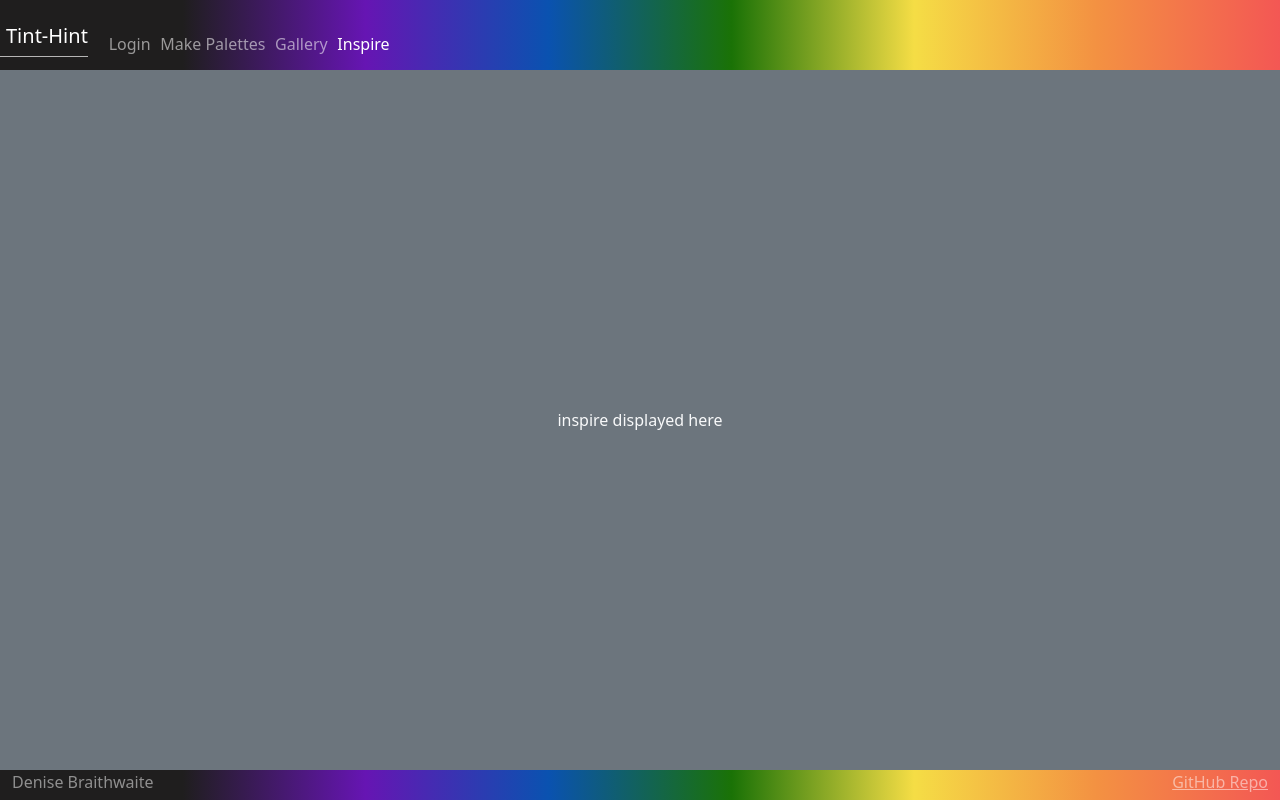
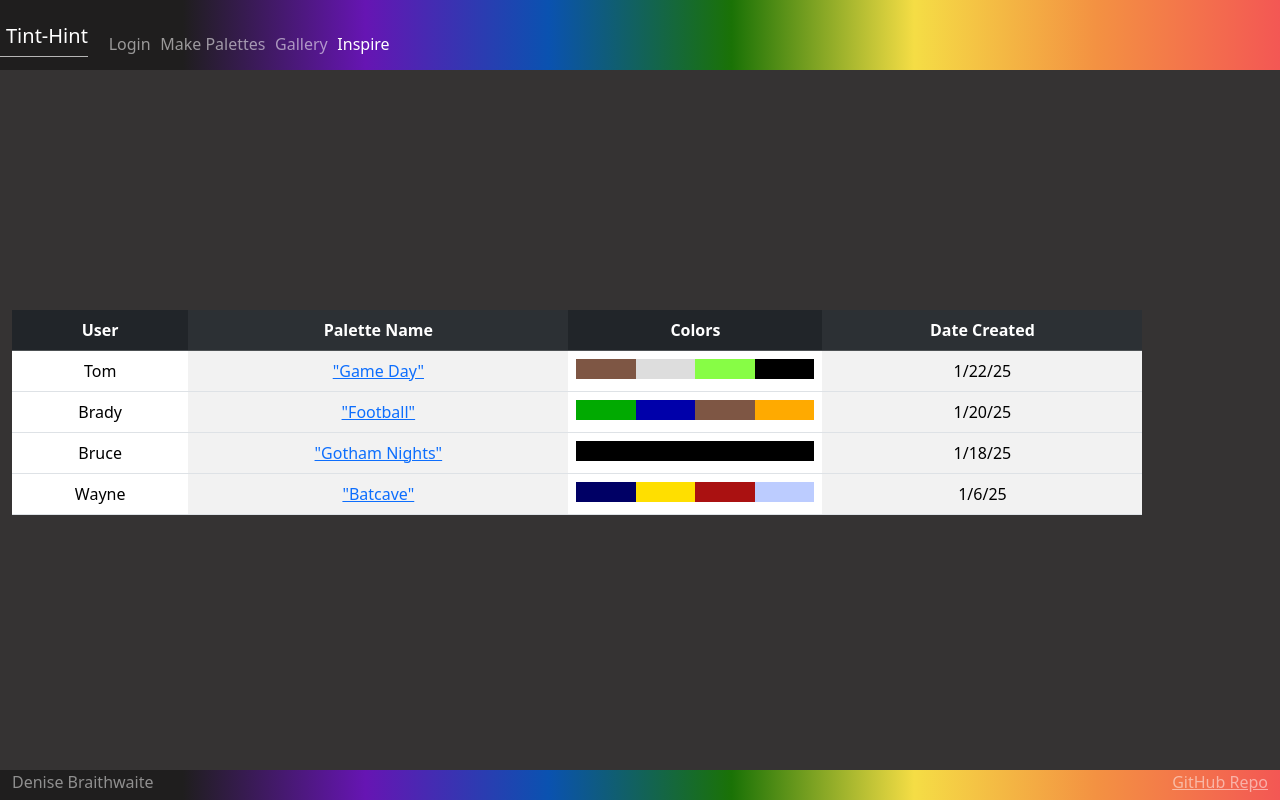
Before and after one commit to denise-b076/startup, a React (Vite) app: page /inspire in a window 1280 px wide. Built offline with nearby package versions, Linux system fonts and the light colour scheme.

Commit message:
transferred all other .html files to .jsx

```diff
--- a/src/gallery/gallery.jsx
+++ b/src/gallery/gallery.jsx
@@ -1,9 +1,56 @@
 import React from 'react';
+import './gallery.css';
 
 export function Gallery() {
   return (
-    <main className='container-fluid bg-secondary text-center'>
-      <div>gallery displayed here</div>
+    <main className="container-fluid text-center">
+        <table id="gallery_table" className="table table-striped-columns">
+            <thead className="table-dark">
+                <tr>
+                    <th><b>Palette Name</b></th>
+                    <th><b>Colors</b></th>
+                    <th><b>Date Created</b></th>
+                </tr>
+            </thead>
+            <tbody>
+                <tr>
+                    <td><a href="palette_maker.html">"Clown Culture"</a></td>
+                    <td className="color_data">
+                        <div className="color_palette">
+                            <div id="color_one" className="gallery_color"></div>
+                            <div id="color_two" className="gallery_color"></div>
+                            <div id="color_three" className="gallery_color"></div>
+                            <div id="color_four" className="gallery_color"></div>
+                        </div>
+                    </td>
+                    <td>1/25/25</td>
+                </tr>
+                <tr>
+                    <td><a href="palette_maker.html">"Emerald City"</a></td>
+                    <td className="color_data">
+                        <div className="color_palette">
+                            <div id="color_five" className="gallery_color"></div>
+                            <div id="color_six" className="gallery_color"></div>
+                            <div id="color_seven" className="gallery_color"></div>
+                            <div id="color_eight" className="gallery_color"></div>
+                        </div>
+                    </td>
+                    <td>12/25/24</td>
+                </tr>
+                <tr>
+                    <td><a href="palette_maker.html">"Bluesky"</a></td>
+                    <td className="color_data">
+                        <div className="color_palette">
+                            <div id="color_nine" className="gallery_color"></div>
+                            <div id="color_ten" className="gallery_color"></div>
+                            <div id="color_eleven" className="gallery_color"></div>
+                            <div id="color_twelve" className="gallery_color"></div>
+                        </div>
+                    </td>
+                    <td>11/12/24</td>
+                </tr>
+            </tbody>
+        </table>
     </main>
   );
 }
--- a/src/inspire/inspire.jsx
+++ b/src/inspire/inspire.jsx
@@ -1,9 +1,73 @@
 import React from 'react';
+import "./inspire.css";
 
 export function Inspire() {
   return (
-    <main className='container-fluid bg-secondary text-center'>
-      <div>inspire displayed here</div>
+    <main className="container-fluid text-center">
+        <table id="inspire_table" className="table table-striped-columns">
+            <thead className="table-dark">
+            <tr>
+                <th><b>User</b></th>
+                <th><b>Palette Name</b></th>
+                <th><b>Colors</b></th>
+                <th><b>Date Created</b></th>
+            </tr>
+            </thead>
+            <tbody>
+                <tr>
+                    <td>Tom</td>
+                    <td><a href="palette_maker.html">"Game Day"</a></td>
+                    <td className="color_data">
+                        <div className="color_palette">
+                            <div id="color_one" className="inspire_color"></div>
+                            <div id="color_two" className="inspire_color"></div>
+                            <div id="color_three" className="inspire_color"></div>
+                            <div id="color_four" className="inspire_color"></div>
+                        </div>
+                    </td>
+                    <td>1/22/25</td>
+                </tr>
+                <tr>
+                    <td>Brady</td>
+                    <td><a href="palette_maker.html">"Football"</a></td>
+                    <td className="color_data">
+                        <div className="color_palette">
+                            <div id="color_five" className="inspire_color"></div>
+                            <div id="color_six" className="inspire_color"></div>
+                            <div id="color_seven" className="inspire_color"></div>
+                            <div id="color_eight" className="inspire_color"></div>
+                        </div>
+                    </td>
+                    <td>1/20/25</td>
+                </tr>
+                <tr>
+                    <td>Bruce</td>
+                    <td><a href="palette_maker.html">"Gotham Nights"</a></td>
+                    <td className="color_data">
+                        <div className="color_palette">
+                            <div id="color_nine" className="inspire_color"></div>
+                            <div id="color_ten" className="inspire_color"></div>
+                            <div id="color_eleven" className="inspire_color"></div>
+                            <div id="color_twelve" className="inspire_color"></div>
+                        </div>
+                    </td>
+                    <td>1/18/25</td>
+                </tr>
+                <tr>
+                    <td>Wayne</td>
+                    <td><a href="palette_maker.html">"Batcave"</a></td>
+                    <td className="color_data">
+                        <div className="color_palette">
+                            <div id="color_thirteen" className="inspire_color"></div>
+                            <div id="color_fourteen" className="inspire_color"></div>
+                            <div id="color_fifteen" className="inspire_color"></div>
+                            <div id="color_sixteen" className="inspire_color"></div>
+                        </div>
+                    </td>
+                    <td>1/6/25</td>
+                </tr>
+            </tbody>
+        </table>
     </main>
   );
 }
--- a/src/palette_maker/palette_maker.jsx
+++ b/src/palette_maker/palette_maker.jsx
@@ -1,9 +1,71 @@
 import React from 'react';
+import "./palette_maker.css";
 
 export function Palette() {
   return (
-    <main className='container-fluid bg-secondary text-center'>
-      <div>palette maker displayed here</div>
+    <main className="palette_main">
+        <div className="users">
+            Hello
+            <span className="user-name"> Place Holder</span>
+        </div>
+        <div className="content">
+            <div className="palette_table">
+                <div id="color_one" className="colors">
+                    <div className="color_info">
+                        <button id="unlock" className="btn btn-secondary">
+                            <span>🔓</span>
+                        </button>
+                        <div className="color_name">
+                            <span className="color_hex">#ff0000</span>
+                        </div>
+                    </div>
+                </div>
+                <div id="color_two" className="colors">
+                    <div className="color_info">
+                        <button id="unlock" className="btn btn-secondary">
+                            <span>🔓</span>
+                        </button>
+                        <div className="color_name">
+                            <span className="color_hex">#ff0000</span>
+                        </div>
+                    </div>
+                </div>
+                <div id="color_three" className="colors">
+                    <div className="color_info">
+                        <button id="unlock" className="btn btn-secondary">
+                            <span>🔓</span>
+                        </button>
+                        <div className="color_name">
+                            <span className="color_hex">#ff0000</span>
+                        </div>
+                    </div>
+                </div>
+                <div id="color_four" className="colors">
+                    <div className="color_info">
+                        <button id="unlock" className="btn btn-secondary">
+                            <span>🔓</span>
+                        </button>
+                        <div className="color_name">
+                            <span className="color_hex">#ff0000</span>
+                        </div>
+                    </div>
+                </div>
+            </div>
+            <div className="interactive_buttons">
+            <button id="reroll" className="btn btn-secondary">
+                <h3>Reroll Colors</h3>
+            </button>
+            <form method="get" action="gallery.html">
+                <div className="input-group mb-3">
+                    <span className="input-group-text">Palette Name</span>
+                    <input className="form-control" type="text" placeholder="type here" />
+                </div>
+                <button className="btn btn-primary">
+                    Save to Gallery
+                </button>
+            </form>
+            </div>
+        </div>
     </main>
   );
 }
```
